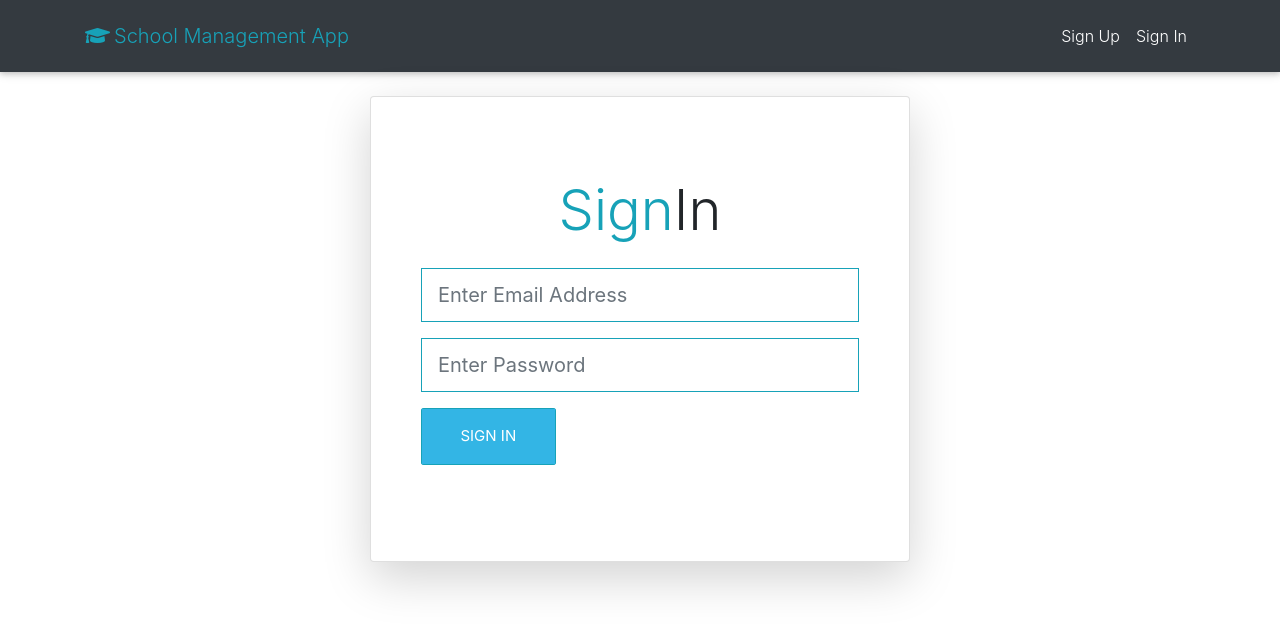
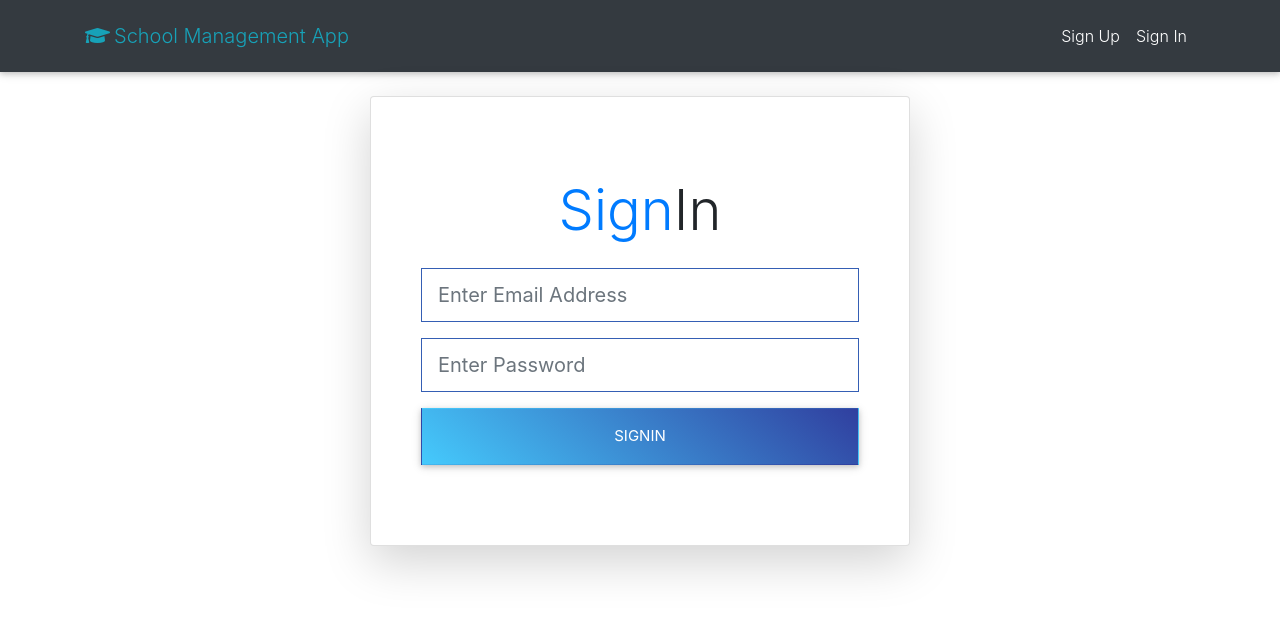
Before and after one commit to Ademayowa/school-management-app, a React (Create React App) app in the folder client/: page /sign-in in a window 1280 px wide. Shown: the top 630 px of the page. Built offline with nearby package versions, Linux system fonts and the light colour scheme; the HTML template or start-up script is replaced by a standard one.

Commit message:
changed color on buttons

```diff
--- a/client/src/App.css
+++ b/client/src/App.css
@@ -1,6 +1,6 @@
 :root {
   --border-radius: 0px;
-  --info-color: #33b5e5;
+  --primary-color: #355eb4;
   --black-color: black;
   --white-color: #fff;
 }
@@ -11,10 +11,13 @@
 .btn {
   border-radius: var(--border-radius) !important;
 }
+.btn.btn-lg {
+  margin: 0px !important;
+}
 .form-control {
   border-radius: var(--border-radius);
   height: 54px;
-  border-color: #17a2b8;
+  border-color: var(--primary-color);
 }
 .home {
   background: url('./img/home.jpg');
@@ -25,7 +28,7 @@
   padding-bottom: 300px;
 }
 .center-line {
-  background-color: var(--info-color);
+  background-color: var(--primary-color);
   height: 5px;
   margin-top: -15px;
   width: 40px;
@@ -34,7 +37,7 @@ a.nav-link {
   color: var(--white-color) !important;
 }
 a.nav-link:hover {
-  color: var(--info-color) !important;
+  color: var(--primary-color) !important;
 }
 .card {
   padding: 80px 50px !important;
--- a/client/src/components/auth/SignIn.js
+++ b/client/src/components/auth/SignIn.js
@@ -58,7 +58,7 @@ class SignIn extends Component {
           <div className="col-md-6 mx-auto">
             <div className="card card-body p-5 mt-4 shadow-lg">
               <h2 className="text-center display-4 mb-4">
-                <span className="text-info">Sign</span>
+                <span className="text-primary">Sign</span>
                 In
               </h2>
               <form onSubmit={this.onSubmit}>
@@ -80,12 +80,10 @@ class SignIn extends Component {
                   onChange={this.onChange}
                   error={errors.password}
                 />
-                <div className="form-group">
-                  <input
-                    value="Sign in"
-                    type="submit"
-                    className="btn btn-info btn-lg btn-block z-depth-4"
-                  />
+                <div>
+                  <button className="btn blue-gradient btn-lg btn-block">
+                    Signin
+                  </button>
                 </div>
               </form>
             </div>
--- a/client/src/components/auth/SignUp.js
+++ b/client/src/components/auth/SignUp.js
@@ -58,7 +58,7 @@ class SignUp extends Component {
           <div className="col-md-6 mx-auto">
             <div className="card card-body p-5 mt-4 shadow-lg">
               <h4 className="text-center display-4 mb-4">
-                <span className="text-info">Sign</span>
+                <span className="text-primary">Sign</span>
                 Up
               </h4>
               <form onSubmit={this.onSubmit}>
@@ -94,11 +94,9 @@ class SignUp extends Component {
                   onChange={this.onChange}
                   error={errors.password2}
                 />
-                <input
-                  value="Sign up"
-                  type="submit"
-                  className="btn btn-info btn-lg btn-block z-depth-4"
-                />
+                <button className="btn blue-gradient btn-lg btn-block">
+                  Signup
+                </button>
               </form>
             </div>
           </div>
```
